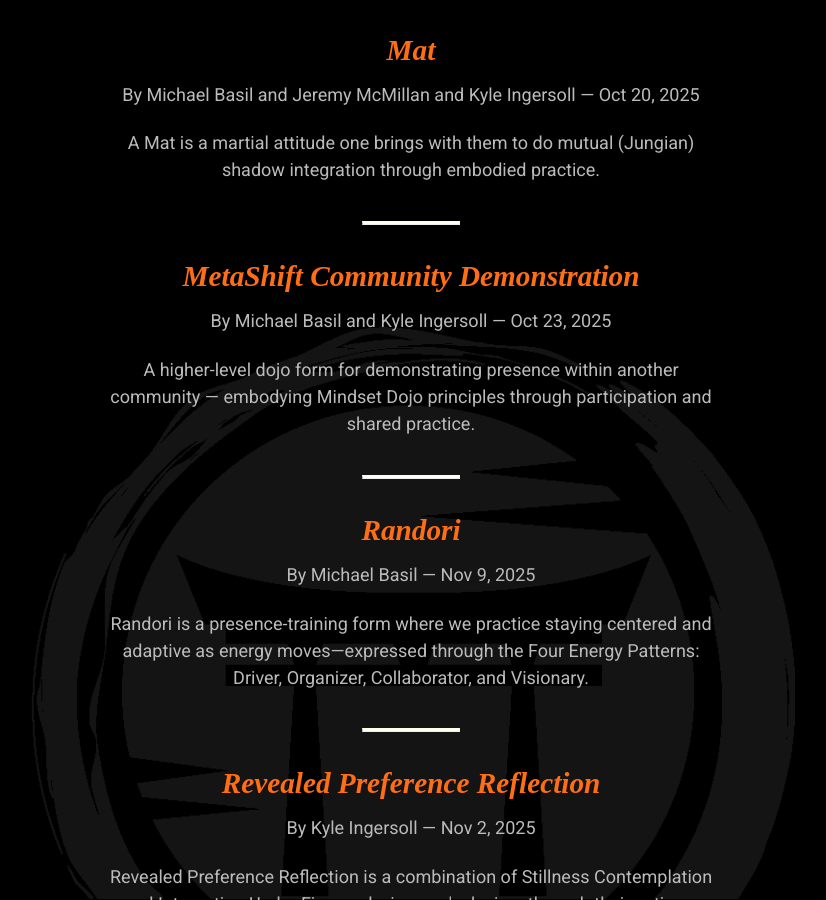
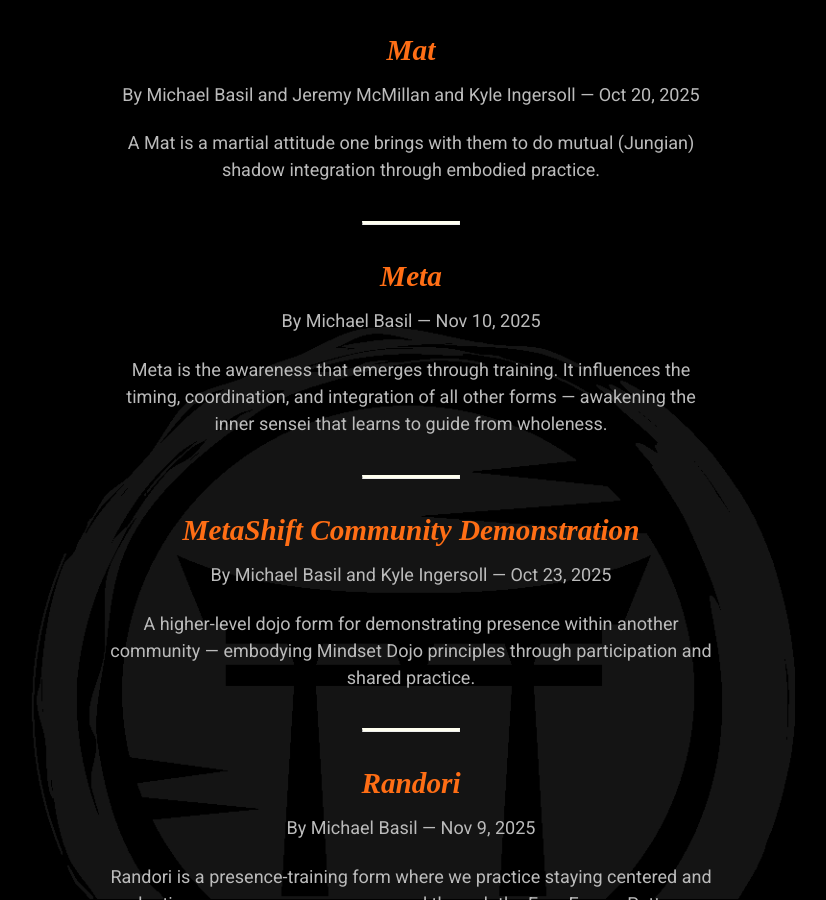
Before and after one commit to mindset-dojo/mindset-dojo.github.io, a Jekyll site: the page built from forms.md, in a window 1280 px wide and 900 px high, scrolled down 2660 px. Shown: the whole window, without its empty margins (229-1055 px from the left). Built offline with Jekyll 4.4.1, drawn with Linux system fonts in a browser that asks for light colours; some web fonts are replaced; some of the changed lines change nothing that is shown.

Commit message:
feat: introduce meta form

```diff
--- a/_data/sections/program.yaml
+++ b/_data/sections/program.yaml
@@ -136,7 +136,7 @@
         - color: black
           label: Shodan
           level: 1
-          intention: Wu-Wei
+          intention: Meta
           flows:
             - label: 30 minute Zazen with Chosei Zen Virtual Dojo
               url: /forms/zazen/
@@ -144,6 +144,8 @@
               url: /forms/martial-attitude/
             - label: Mat – Martial Attitude
               url: /forms/mat/
+            - label: Meta
+              url: /forms/meta/
             - label: Full Circle Randori
               url: /forms/randori/
   - type: designations
--- /dev/null
+++ b/_forms/meta.md
@@ -0,0 +1,44 @@
+---
+layout: form
+title: "Meta"
+title_mark: Meta
+published_date: 2025-11-10
+refactored_date: 2025-11-10
+authors:
+  - michael-basil
+excerpt: "Meta is the awareness that emerges through training. It influences the timing, coordination, and integration of all other forms — awakening the inner sensei that learns to guide from wholeness."
+---
+
+## Intention
+
+Meta is the awareness that emerges through disciplined practice. It is the intelligence that begins to notice how the forms move through you — Driver, Organizer, Collaborator, Visionary — and how their timing, balance, and Tone can be refined. Meta does not need to be performed; it is discovered. At first, it appears quietly, as a kind of spectator within your own training. Over time, it becomes a presence that influences the expression of every form, the awareness that can both participate and guide. Through the lens of sport, it is like a player who gradually becomes the assistant coach, and eventually, the head coach who can see the whole field. In the dojo, this same maturation unfolds inwardly through practice, reflection, and relationship.
+
+---
+
+## Experience
+
+Meta often reveals itself in moments of reflection or stillness — when awareness steps back just enough to see the whole field of energy in motion. You may notice it during [Zazen](../zazen/), [One Breath](../one-breath/), [Two Sides](../two-sides/), [Three Centers](../three-sides/), [Four Patterns](../four-patterns/), or in the immediacy of [Randori](../randori/) and [Integration Under Fire](../integration-under-fire/). At first, it seems distant: an observer that catches glimpses of how you show up under contact, how consciousness shifts, or how coherence is restored after disconnection. As your practice deepens, Meta becomes more active and relational — sensing when to enter, when to hold, when to release. It refines your timing and the way you listen, speak, and move. Meta helps you feel the rhythm between form and freedom, until guidance arises naturally from awareness itself.
+
+---
+
+## Implementation
+
+Train the other forms. Train them sincerely, repeatedly, and with curiosity. Meta is not summoned by intention alone; it develops through embodied integration. Each form — from [Stance](../stance/) to [Circle](../circle/), from [Stillness Contemplation](../stillness-contemplation/) to [Three-Question Reflection](../three-question-reflection/) — provides conditions for Meta to emerge. As your Self-authorship grows, notice the moments when awareness widens, when a sense of coaching intelligence begins to appear. Sometimes Meta shows up as an insight during reflection, sometimes as an instinct mid-conversation, sometimes as silence that steadies the field. Acknowledge it. Let it participate. Allow it to mature without grasping for control.
+
+Meta may tend to develop in phases that mirror the dojo social learning progression:
+
+**Meta as Inner [Kohai](../kohai/)** — Awareness becomes a spectator. You begin to notice patterns of energy, attention, and reaction as they unfold — often after the fact. The inner student awakens to its own training.
+
+**Meta as Inner [Senpai](../senpai/)** — Awareness becomes a coordinator. You start to anticipate the rhythms of Driver, Organizer, Collaborator, and Visionary. Timing improves. You sense which energy to invite next and begin to guide others through presence rather than direction.
+
+**Meta as Inner [Sensei](../sensei/)** — Awareness becomes the dojo itself. The energies move through you without conflict. Guidance and humility coexist. You embody the field that teaches — steady under pressure, fluid in contact, responsive in flow.
+
+> “Awareness refines itself through every form, until it becomes the form that refines all others.”
+
+Meta matures quietly, through humility, patience, and play. It arises when practice and life no longer feel separate — when even conflict, stillness, or laughter become expressions of the same training. Notice it when it appears. Honor it when it guides. Trust that it grows wherever sincere practice continues.
+
+## Inspiration
+
+- [Tenshinkan Dojo](https://japaneseculturecenter.com/classes/aikido)
+- [Chosei Zen](https://www.choseizen.org/)
+- [Institute for Zen Leadership](https://zenleader.global)
```
